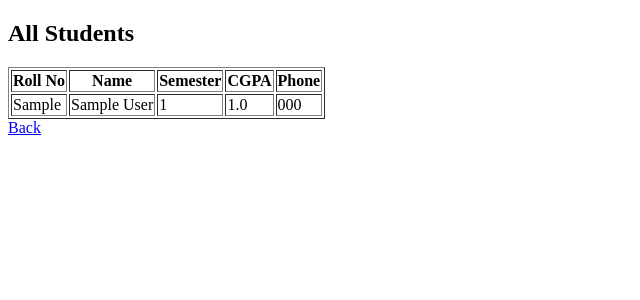
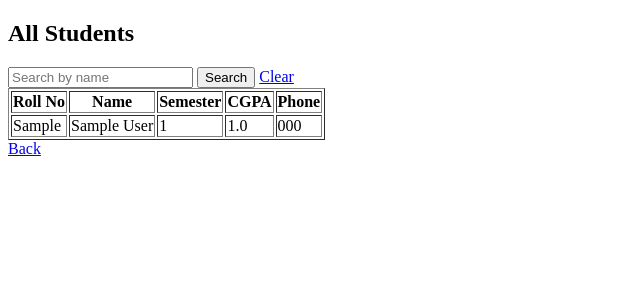
Before and after one commit to Stella-xixi/test, a Spring Boot app: page /display in a window 1280 px wide. Shown: the top 300 px of the page, without its empty margins (0-640 px from the left). Run offline with Spring Boot 4, Linux system fonts and the light colour scheme; tables that the repository leaves empty hold one stand-in row (values such as "Sample post").

Commit message:
feat: search students by name

```diff
--- a/src/main/java/com/example/studentcrud/controller/StudentController.java
+++ b/src/main/java/com/example/studentcrud/controller/StudentController.java
@@ -34,8 +34,12 @@ public class StudentController {
     }
 
     @GetMapping("/display")
-    public String displayAll(Model model) {
-        model.addAttribute("students", repository.findAll());
+    public String displayAll(@RequestParam(required = false, defaultValue = "") String name, Model model) {
+        String searchName = name.trim();
+        model.addAttribute("name", searchName);
+        model.addAttribute("students", searchName.isEmpty()
+                ? repository.findAll()
+                : repository.findByNameContainingIgnoreCase(searchName));
         return "display";
     }
 
--- a/src/main/java/com/example/studentcrud/repository/StudentRepository.java
+++ b/src/main/java/com/example/studentcrud/repository/StudentRepository.java
@@ -4,5 +4,8 @@ package com.example.studentcrud.repository;
 import com.example.studentcrud.model.Student;
 import org.springframework.data.jpa.repository.JpaRepository;
 
+import java.util.List;
+
 public interface StudentRepository extends JpaRepository<Student, String> {
+    List<Student> findByNameContainingIgnoreCase(String name);
 }
--- a/src/main/resources/templates/display.html
+++ b/src/main/resources/templates/display.html
@@ -4,6 +4,11 @@
 <head><title>All Students</title></head>
 <body>
 <h2>All Students</h2>
+<form action="/display" method="get">
+    <input name="name" placeholder="Search by name" th:value="${name}" />
+    <button type="submit">Search</button>
+    <a href="/display">Clear</a>
+</form>
 <table border="1">
     <tr>
         <th>Roll No</th><th>Name</th><th>Semester</th><th>CGPA</th><th>Phone</th>
```
